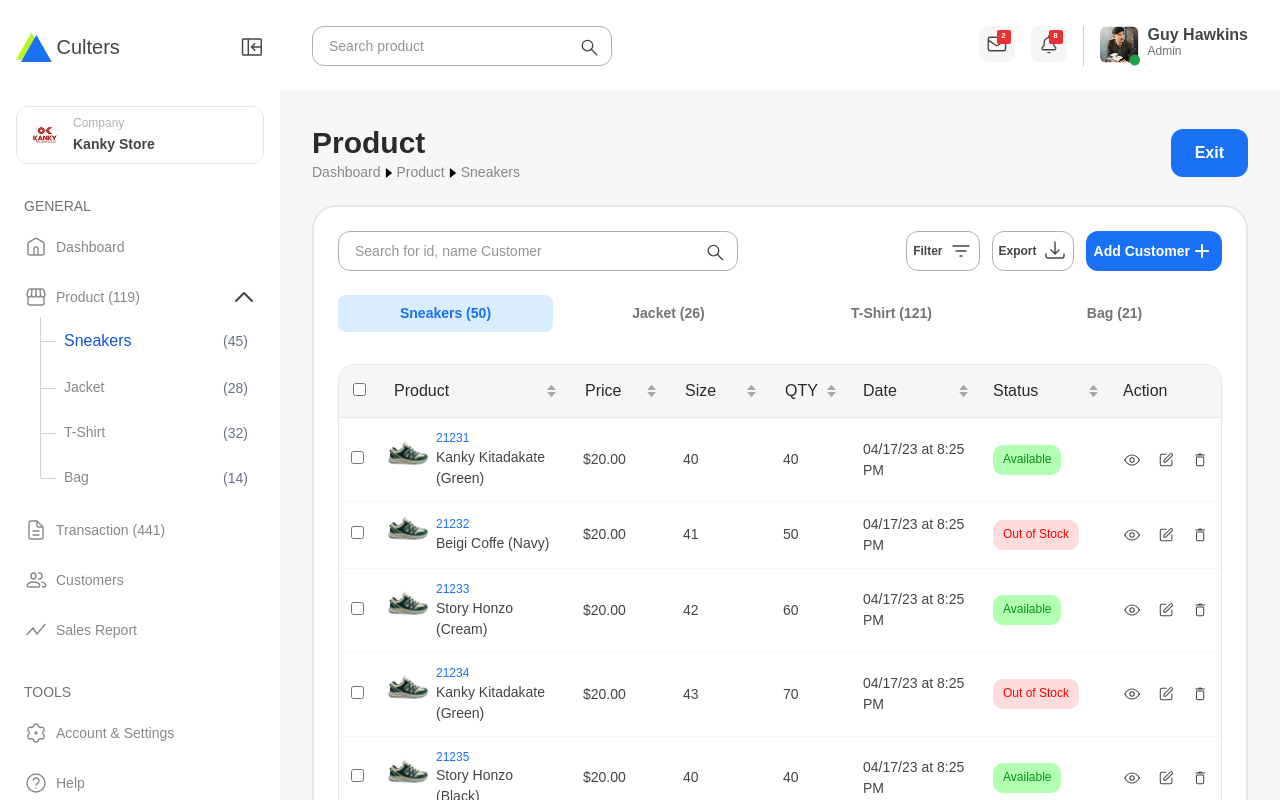
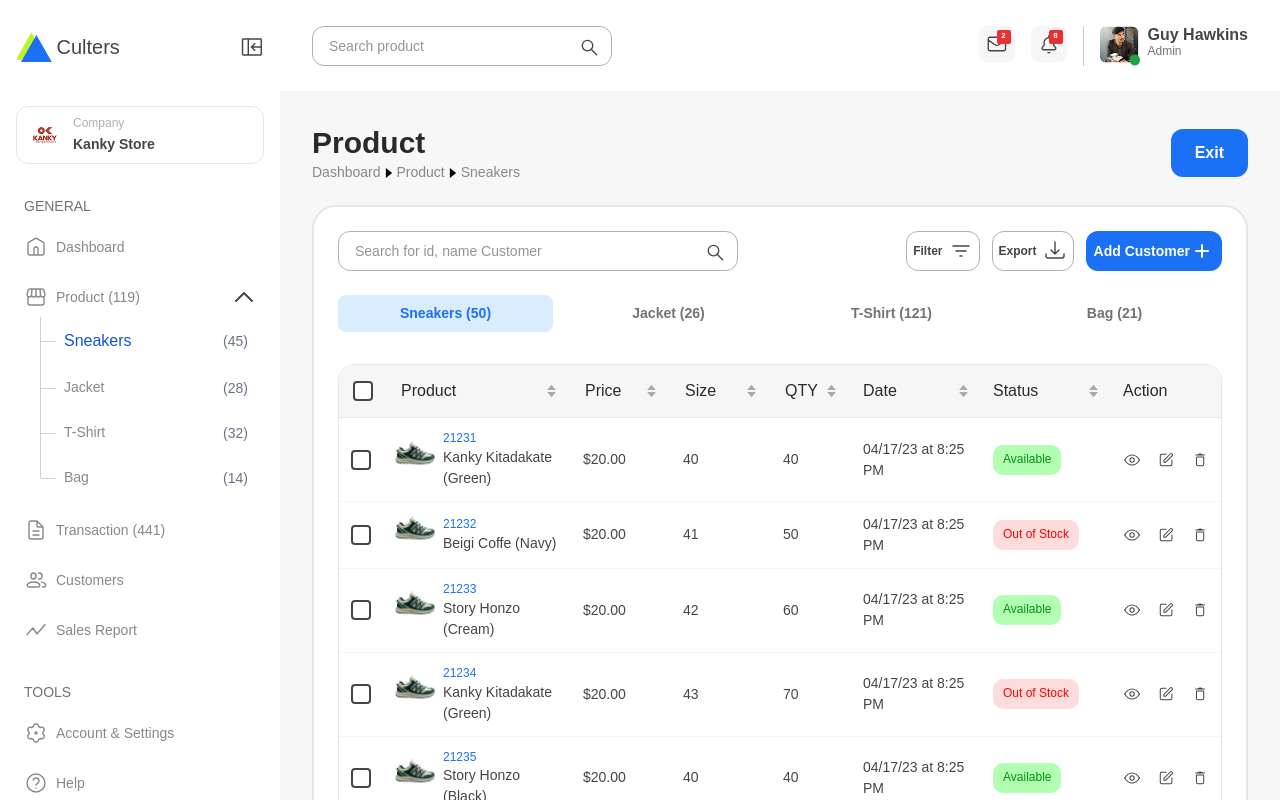
Before and after one commit to EugeneLevkovych/ts-culters, a React (Vite) app: page /dashboard in a window 1280 px wide. Shown: the top 800 px of the page. Built offline with nearby package versions, Linux system fonts and the light colour scheme; sample sign-in values are in the browser's storage.

Commit message:
add checkbox

```diff
--- /dev/null
+++ b/src/components/Checkbox.tsx
@@ -0,0 +1,30 @@
+import { useState } from "react";
+
+const Checkbox = () => {
+  const [checked, setChecked] = useState(false);
+
+  return (
+    <button
+      type="button"
+      onClick={() => setChecked(!checked)}
+      className={`
+        size-5 rounded border-2
+        flex items-center justify-center
+        transition-colors duration-200
+        ${checked ? "bg-blue4 border-blue2" : "bg-white border-gray7"}
+  ${
+    checked
+      ? "dark:bg-blue4 dark:border-gray13"
+      : "dark:bg-gray11 dark:border-gray13"
+  }
+      `}
+    >
+      {checked && (
+        <svg className="size-5 fill-blue2">
+          <use href="./sprite.svg#icon-checkmark"></use>
+        </svg>
+      )}
+    </button>
+  );
+};
+export default Checkbox;
--- a/src/components/DarkModeToggle.tsx
+++ b/src/components/DarkModeToggle.tsx
@@ -23,7 +23,7 @@
         className={`
           relative inline-flex h-5 w-9 items-center rounded-full
           transition-colors duration-200 ease-in-out focus:outline-none cursor-pointer
-          ${isDark ? "bg-blue1" : "bg-gray4"}
+          ${isDark ? "bg-gray11" : "bg-gray4"}
         `}
         aria-label="Toggle dark mode"
       >
@@ -31,7 +31,7 @@
           className={`
             inline-block size-4.5 transform rounded-full bg-white
             transition-transform duration-200 ease-in-out shadow-sm
-            ${isDark ? "translate-x-4" : "translate-x-0.5"}
+            ${isDark ? "translate-x-4 !bg-blue2" : "translate-x-0.5"}
           `}
         />
       </button>
--- a/src/components/ProductItem.tsx
+++ b/src/components/ProductItem.tsx
@@ -5,6 +5,7 @@
 import ArrowUp from "./ArrowUp";
 import CellItemAction from "./CellItemAction";
 import CellItemStatus from "./CellItemStatus";
+import Checkbox from "./Checkbox";
 
 interface ProductProps {
   product: Product;
@@ -18,7 +19,7 @@
       {/* Desktop */}
       <div className="hidden xl:grid xl:grid-cols-[auto_1fr_100px_100px_80px_130px_130px_110px_auto] 2xl:grid-cols-[auto_1fr_120px_120px_100px_150px_130px_130px_auto] gap-0 items-center [&>*]:p-3">
         <div>
-          <input className="accent-blue2 cursor-pointer" type="checkbox" />
+          <Checkbox />
         </div>
 
         <div>
@@ -60,7 +61,7 @@
       <div className="flex justify-between xl:hidden">
         <div className="flex p-4">
           <div className="mr-3">
-            <input className="accent-blue2 cursor-pointer" type="checkbox" />
+            <Checkbox />
           </div>
 
           <div className="flex-1">
--- a/src/components/ProductSortBar.tsx
+++ b/src/components/ProductSortBar.tsx
@@ -1,4 +1,5 @@
 import ArrowsUpDown from "./ArrowsUpDown";
+import Checkbox from "./Checkbox";
 
 const ProductSortBar2 = () => {
   return (
@@ -6,7 +7,7 @@
       {/* Desktop */}
       <div className="hidden xl:grid xl:grid-cols-[auto_1fr_100px_100px_80px_130px_130px_110px_auto] 2xl:grid-cols-[auto_1fr_120px_120px_100px_150px_130px_130px_auto] gap-0 items-center">
         <div className="p-3.5">
-          <input className="accent-blue2 cursor-pointer" type="checkbox" />
+          <Checkbox />
         </div>
 
         <div className="p-3.5 flex items-center justify-between">
@@ -47,7 +48,7 @@
       {/* Mobile */}
       <div className="flex xl:hidden">
         <div className="p-3">
-          <input className="accent-blue2 cursor-pointer" type="checkbox" />
+          <Checkbox />
         </div>
         <div className="flex-1 flex p-3 items-center justify-between min-w-0">
           <h6 className="dark:text-gray13">Product</h6>
```
Also changed, not shown: public/sprite.svg.
